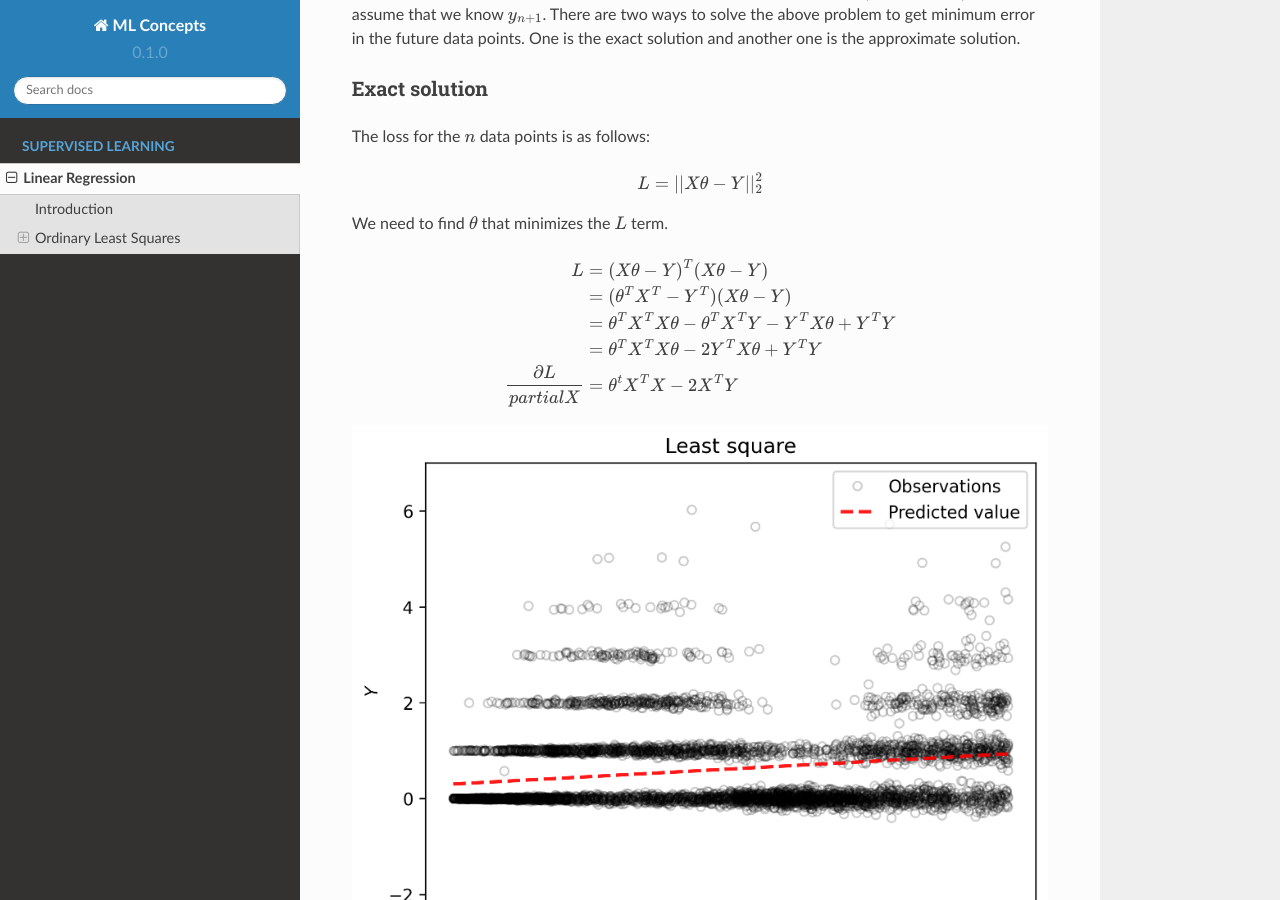
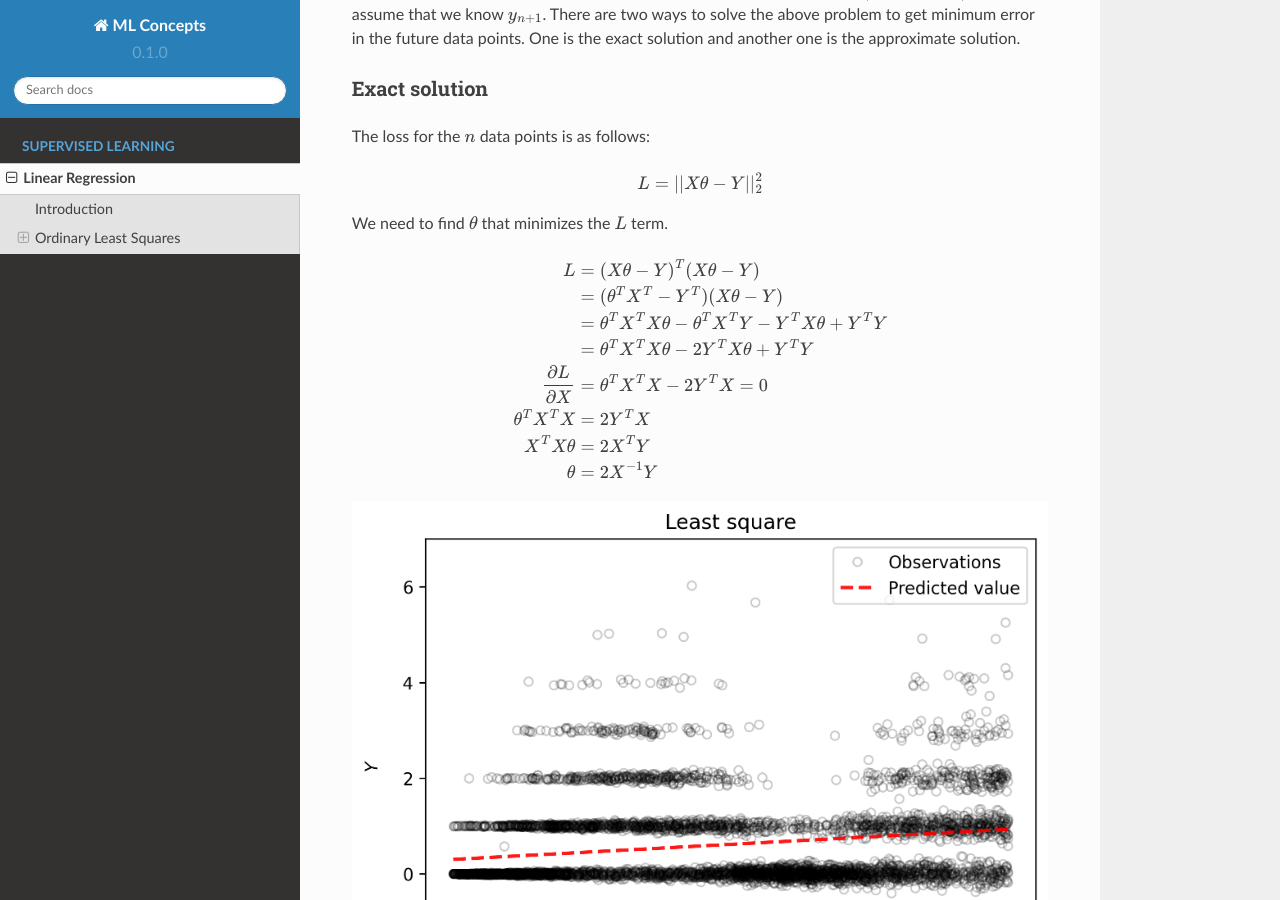
Before and after one commit to ghoshsubh/ML-project, a Sphinx documentation site: the page built from docs/source/Linear_regression.rst, in a window 1280 px wide and 900 px high, scrolled down 1099 px. Built offline with Sphinx 7.4.7 and the Read the Docs theme 2.0.0, drawn with Linux system fonts in a browser that asks for light colours.

Commit message:
Update Linear_regression.rst

```diff
--- a/docs/source/Linear_regression.rst
+++ b/docs/source/Linear_regression.rst
@@ -63,7 +63,16 @@ We need to find :math:`\theta` that minimizes the :math:`L` term.
 
     &= \theta^T X^T X \theta - 2 Y^T X \theta + Y^T Y
 
-  \frac{\partial L}{partial X} &= \theta^t X^T X - 2 X^T Y
+  \frac{\partial L}{\partial X} &= \theta^T X^T X - 2 Y^T X = 0
+
+  \theta^T X^T X &= 2 Y^T X
+
+  X^T X \theta &= 2 X^T Y
+
+  \theta &= 2 X^{-1} Y
+
+
+
 
 
 
```
